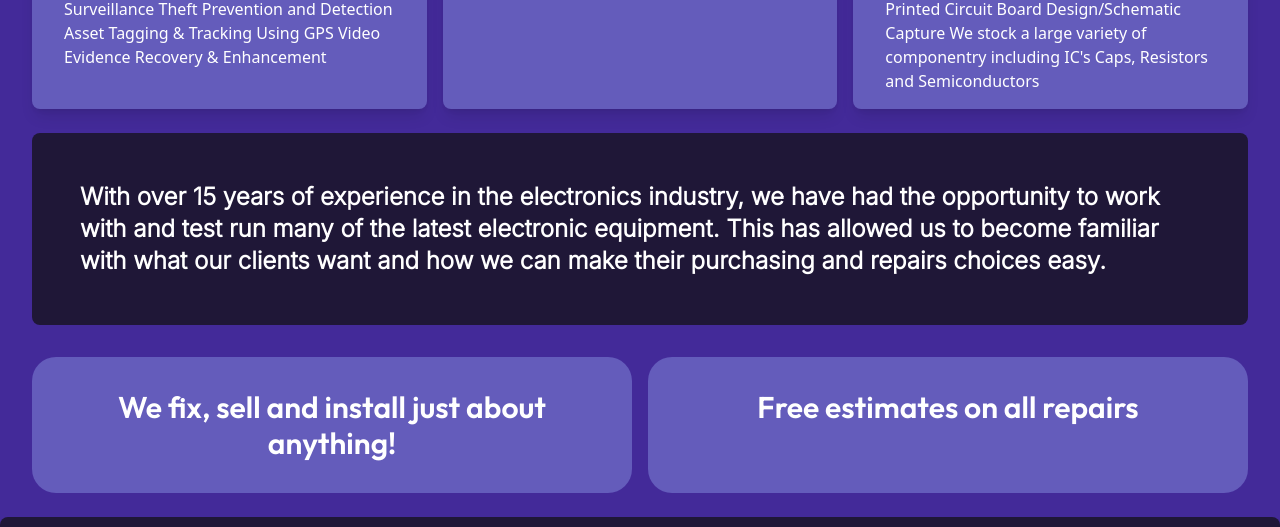
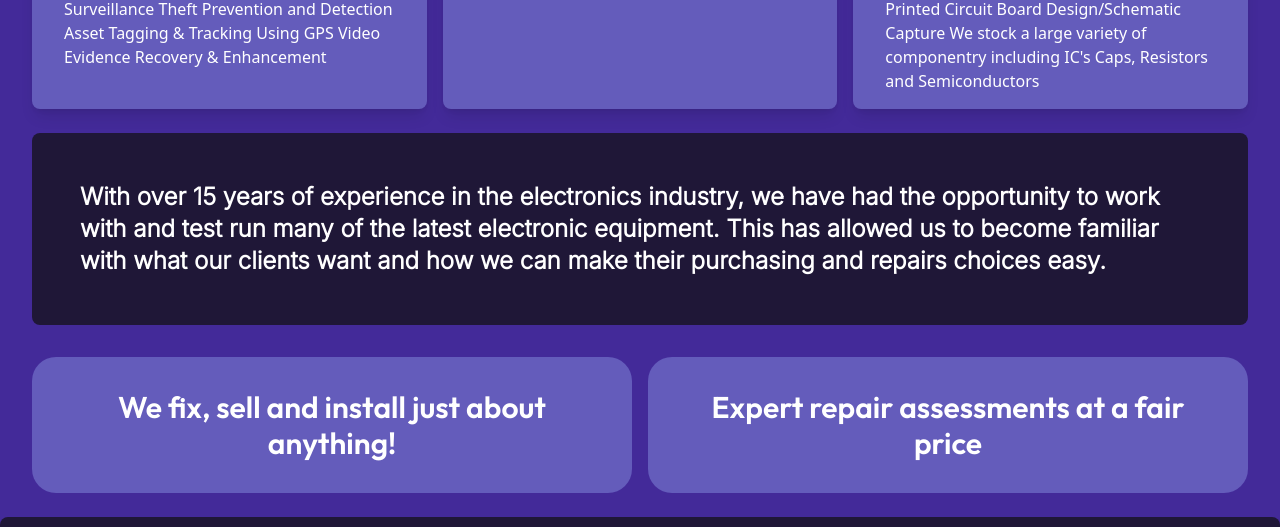
Before and after one commit to lucifer/innovativecircuits, a website built with Vite: page index.html in a window 1280 px wide. Shown: the part 850-1377 px from the top of the page. Built offline with nearby package versions, Linux system fonts and the light colour scheme.

Commit message:
Changed estimates tagline

```diff
--- a/index.html
+++ b/index.html
@@ -112,7 +112,7 @@
                     <p class="text-white font-Outfit text-center text-3xl">We fix, sell and install just about anything!</p>
                   </div>
                   <div class="flex-1 w-1/2 h-auto p-8 bg-[645CBB] rounded-3xl">
-                    <p class="text-white font-Outfit text-center text-3xl">Free estimates on all repairs</p>
+                    <p class="text-white font-Outfit text-center text-3xl">Expert repair assessments at a fair price</p>
                   </div>
                 </div>
               </div>
```
